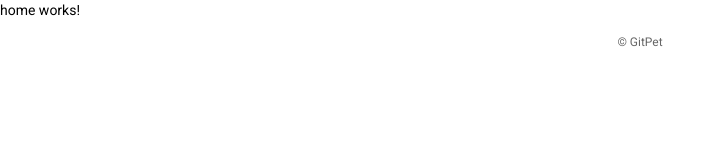
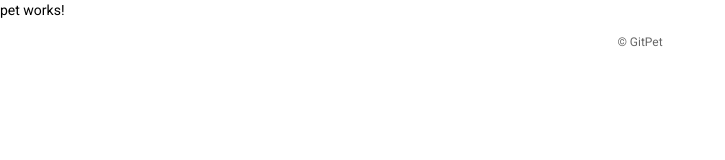
Before and after one commit to yu-rkt/angular-firebase-app, an Angular app: page / in a window 1280 px wide. Shown: the top 160 px of the page, without its empty margins (0-725 px from the left). Built offline with nearby package versions, Linux system fonts and the light colour scheme.

Commit message:
feat(pet): ペットのインターフェースの作成

```diff
--- a/src/app/home/home.module.ts
+++ b/src/app/home/home.module.ts
@@ -3,9 +3,10 @@
 
 import { HomeRoutingModule } from './home-routing.module';
 import { HomeComponent } from './home/home.component';
+import { PetComponent } from './pet/pet.component';
 
 @NgModule({
-  declarations: [HomeComponent],
+  declarations: [HomeComponent, PetComponent],
   imports: [CommonModule, HomeRoutingModule],
 })
 export class HomeModule {}
--- a/src/app/home/home/home.component.html
+++ b/src/app/home/home/home.component.html
@@ -1 +1 @@
-<p>home works!</p>
+<app-pet></app-pet>
--- /dev/null
+++ b/src/app/home/pet/pet.component.html
@@ -0,0 +1 @@
+<p>pet works!</p>
--- /dev/null
+++ b/src/app/home/pet/pet.component.ts
@@ -0,0 +1,12 @@
+import { Component, OnInit } from '@angular/core';
+
+@Component({
+  selector: 'app-pet',
+  templateUrl: './pet.component.html',
+  styleUrls: ['./pet.component.scss'],
+})
+export class PetComponent implements OnInit {
+  constructor() {}
+
+  ngOnInit(): void {}
+}
--- /dev/null
+++ b/src/app/interfaces/pet.ts
@@ -0,0 +1,6 @@
+export interface Pet {
+  avatorURL: string;
+  name: string;
+  level: number;
+  exp: number;
+}
```
Also changed, not shown: src/app/home/pet/pet.component.scss (added), 1 other file (tests, documents, lock files or other folders).
